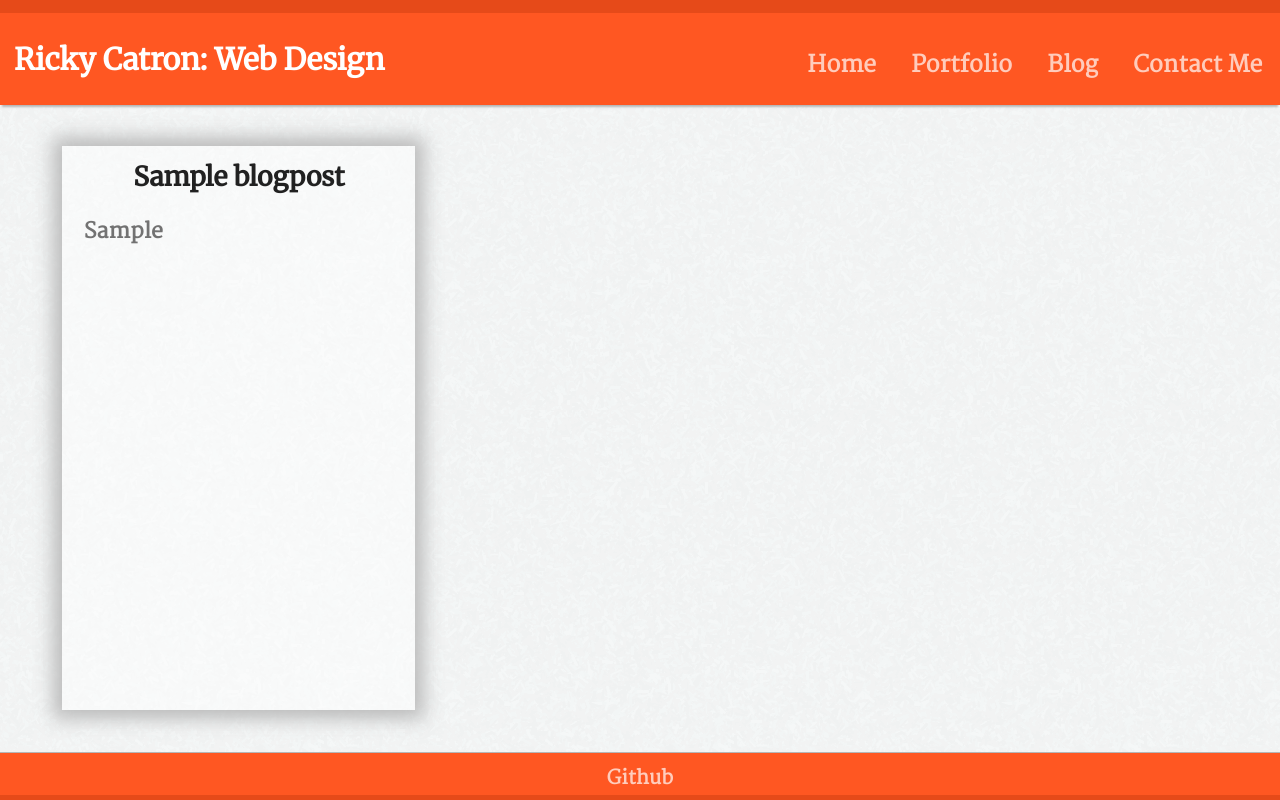
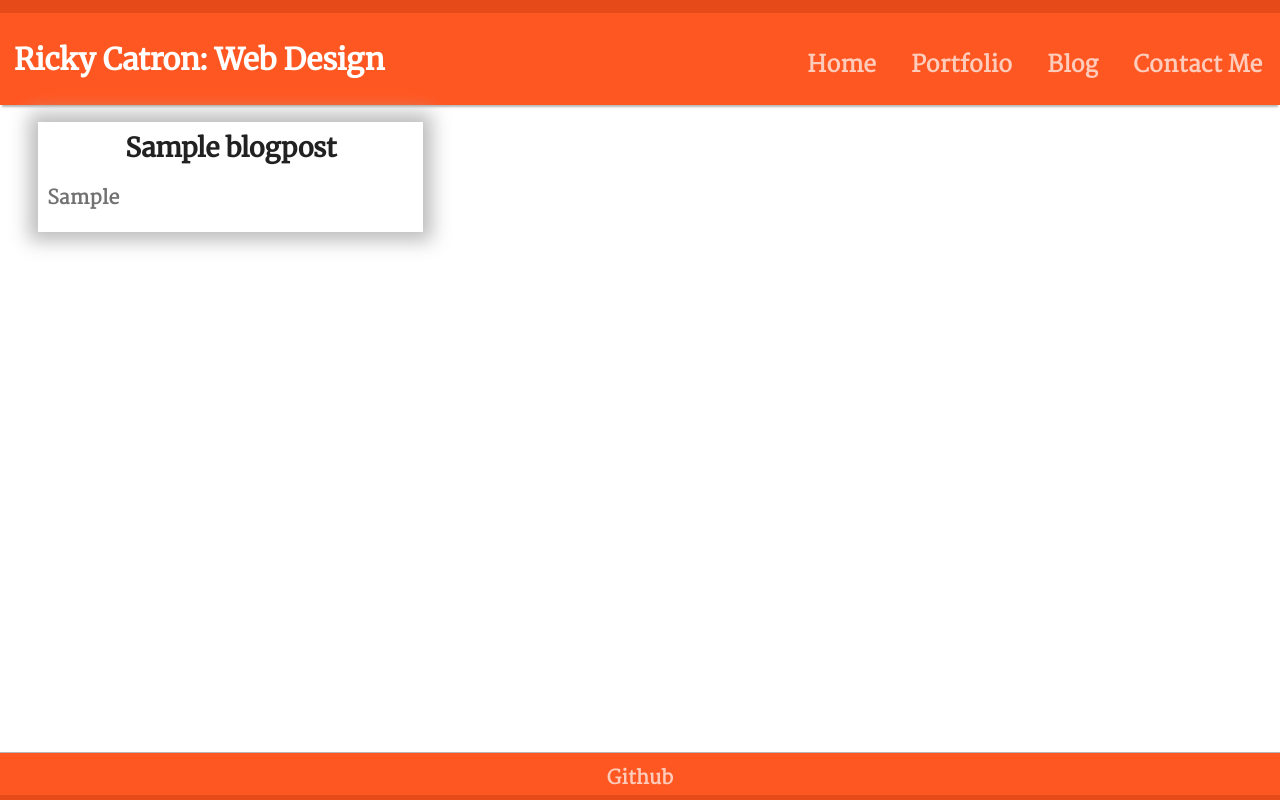
Before and after one commit to sl33t/portfolio, a Django app: page /blog/ in a window 1280 px wide. Run offline with Django 3.2, Linux system fonts and the light colour scheme; tables that the repository leaves empty hold one stand-in row (values such as "Sample post"); parts of the project's set-up code (start-up, migrations or seed data) failed here and were passed over; some libraries are stand-ins or nearby versions.

Commit message:
Cut down css codebase a lot an used a lot more flexbox

```diff
--- a/home/static/css/styles.css
+++ b/home/static/css/styles.css
@@ -1,19 +1,7 @@
 /******************
     General Rules
 ******************/
-
 @import url(https://fonts.googleapis.com/css?family=Merriweather|Martel);
-
-html {
-    height: 100%;
-}
-
-body {
-    background-image: url("../images/paper_fibers.png");
-    display: flex;
-    flex-direction: column;
-    min-height: 100%;
-}
 
 * {
     box-sizing: border-box;
@@ -21,6 +9,16 @@ body {
     font-size: 1.1rem;
     margin: 0;
     padding: 0;
+}
+
+html {
+    height: 100%;
+}
+
+body {
+    display: flex;
+    flex-direction: column;
+    min-height: 100%;
 }
 
 a {
@@ -157,7 +147,6 @@ header {
     border-top: .75rem solid #E64A19;
     box-shadow: 0 .25rem 2px -2px #B6B6B6;
     margin-bottom: 1rem;
-    overflow: auto;
 }
 
 header h1 {
@@ -173,11 +162,11 @@ header h1 {
 
 nav {
     float: right;
+    display: flex;
 }
 
 nav a {
     color: #FFCCBC;
-    float: left;
     font-size: 1.3rem;
     padding: 1.9rem 1rem 1.1rem;
 }
@@ -383,73 +357,41 @@ nav a {
 }
 
 /*************************************************************
-                        Edit Rules
-*************************************************************/
-
-.edit {
-    margin: 2% 30%;
-}
-
-/*************************************************************
-                        Login Rules
-*************************************************************/
-
-.login {
-    margin: 2% 30%;
-}
-
-/*************************************************************
                         Blog Rules
 *************************************************************/
 
-.blog ul {
+.blog {
+    display: flex;
     width: 100%;
+    justify-content: space-between;
+    flex-wrap: wrap;
 }
 
 .blog li {
     background-color: rgba(255, 255, 255, .5);
     box-shadow: 0 0 1rem .5rem rgba(182, 182, 182, .9);
-    float: left;
-    height: 27rem;
-    margin: 2%;
-    padding: 0;
-    width: calc(88% / 3);
-}
-
-.blog img {
-    border-bottom: .1rem solid rgba(182, 182, 182, .5);
-    height: 13rem;
-    width: 100%;
+    width: calc(96% / 3);
 }
 
 .blog h2 {
-    padding-top: .5em;
+    padding-top: .5rem;
     text-align: center;
 }
 
 .blog p {
-    font-size: 1.1em;
-    padding: 1em;
+    font-size: 1.1rem;
+    padding: 1rem .5rem;
 }
 
 .blogPost {
     background-color: rgba(255, 255, 255, .5);
-    border-radius: 1rem;
     box-shadow: 0 0 1rem .5rem rgba(182, 182, 182, .9);
-    float: left;
-    margin: 1% 20%;
+    margin: 1% auto;
     width: 60%;
 }
 
-.blogPost img {
-    border-bottom: .1rem solid rgba(182, 182, 182, .5);
-    border-radius: 1rem 1rem 0 0;
-    height: 12rem;
-    width: 100%;
-}
-
 .blogPost h2 {
-    margin: .5em;
+    margin: .5rem;
     text-align: center;
 }
 
@@ -465,16 +407,14 @@ footer {
     background-color: #FF5722;
     border-bottom: .3rem solid #E64A19;
     border-top: .1rem solid #B6B6B6;
-    display: table;
-    float: left;
     padding-top: .5rem;
-    width: 100%;
+    display: flex;
+    align-items: center;
+    justify-content: center;
 }
 
 footer a {
     color: #FFCCBC;
-    display: table-cell;
-    text-align: center;
 }
 
 /*************************************************************
@@ -490,20 +430,11 @@ footer a {
     .aboutMe p {
         font-size: 1rem;
     }
-
-    .portfolioSnapshot li {
-        width: calc(94% / 2);
-    }
-
-    .blog li {
-        height: 32rem;;
-    }
 }
 
 @media (max-width: 980px) {
     form {
-        margin: 2% !important;
-        width: 96% !important;
+        width: 96%;
     }
 
     header h1 {
```
Also changed, not shown: other parts of home/static/css/styles.css (+24 -51 lines), home/static/images/otis_redding.png (deleted), home/static/images/paper_fibers.png (deleted).
